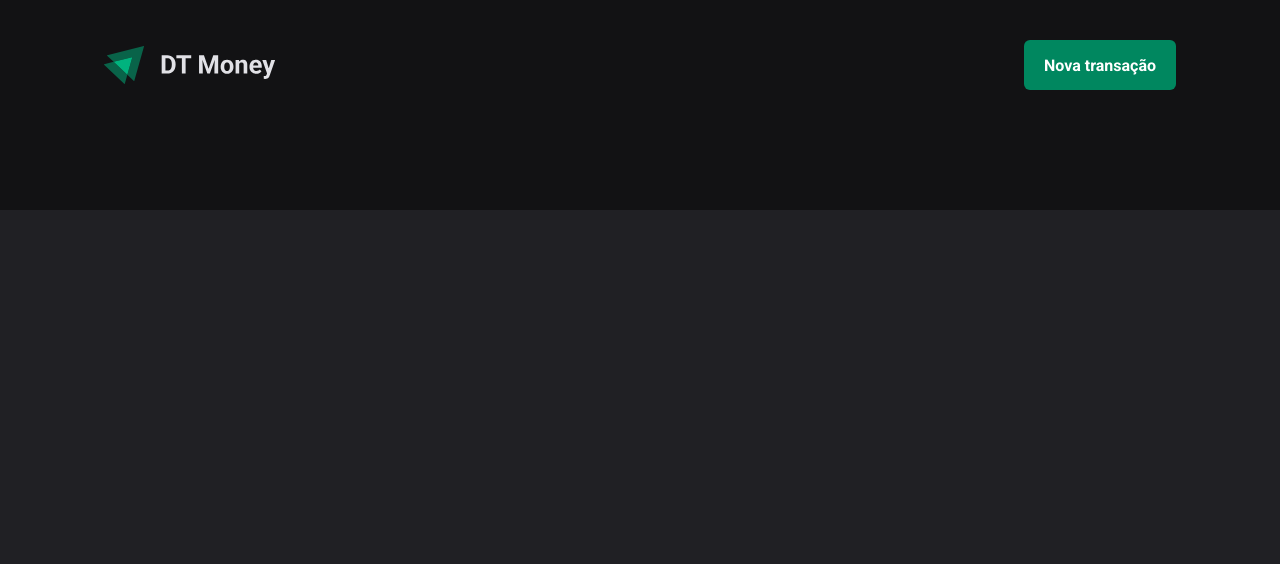
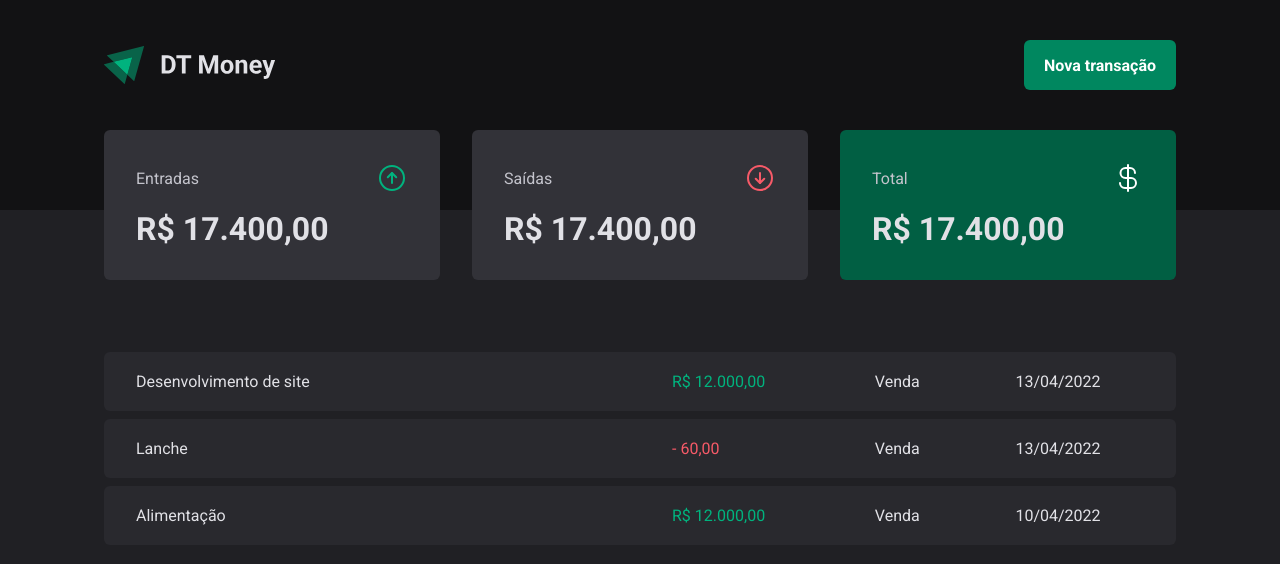
Before and after one commit to yujiarima17/dt-money, a React (Vite) app: page / in a window 1280 px wide. Shown: the top 564 px of the page. Built offline with nearby package versions, Linux system fonts and the light colour scheme.

Commit message:
transaction layout done

```diff
--- a/package.json
+++ b/package.json
@@ -11,6 +11,7 @@
   },
   "dependencies": {
     "@types/styled-components": "^5.1.30",
+    "phosphor-react": "^1.4.1",
     "react": "^18.2.0",
     "react-dom": "^18.2.0",
     "styled-components": "^6.1.1"
--- a/src/pages/Transactions/index.tsx
+++ b/src/pages/Transactions/index.tsx
@@ -1,9 +1,55 @@
 import { Header } from "../../components/Header";
+import { Summary } from "../../components/Summary";
+import { PriceHighlight, TransactionsContainer, TransactionsTable } from "./styles";
 
 export function Transactions(){
     return(
         <div>
             <Header/>
+            <Summary/>
+         <TransactionsContainer>
+            <TransactionsTable>
+                <tbody>
+                    <tr>
+                        <td width="50%">
+                            Desenvolvimento de site
+                        </td>
+                        <td>
+                            <PriceHighlight variant="income">
+                            R$ 12.000,00
+                            </PriceHighlight>
+                        </td>
+                        <td>Venda</td>
+                        <td>13/04/2022</td>
+                    </tr>
+                    <tr>
+                        <td width="50%">
+                          Lanche
+                        </td>
+                        <td>
+                            <PriceHighlight variant="outcome">  - 60,00</PriceHighlight>
+
+                        </td>
+                        <td>Venda</td>
+                        <td>13/04/2022</td>
+                    </tr>
+                    <tr>
+                        <td width="50%">
+                            Alimentação
+                        </td>
+                        <td>
+                            <PriceHighlight variant="income">
+                            R$ 12.000,00
+                            </PriceHighlight>
+
+                        </td>
+                        <td>Venda</td>
+                        <td>10/04/2022</td>
+                    </tr>
+
+                </tbody>
+            </TransactionsTable>
+            </TransactionsContainer>
         </div>
     )
 }
--- a/src/pages/Transactions/styles.ts
+++ b/src/pages/Transactions/styles.ts
@@ -1,16 +1,32 @@
 import { styled } from "styled-components";
 
-export const HeaderContainer = styled.header`
-  background:${props=>props.theme['gray-900']};
-  padding: 2.5rem 0 7.5rem;
-`
-export const HeaderContent = styled.div`
+export const TransactionsContainer = styled.main`
   width: 100%;
   max-width: 1120px;
-  margin: 0 auto;
+  margin: 4rem auto 0;
   padding: 0 1.5rem;
-
-  display: flex;
-  justify-content: space-between;
-  align-items: center;
 `
+export const TransactionsTable = styled.table`
+  width: 100%;
+  border-collapse: separate;
+  border-spacing:0 0.5rem;
+  /* margin-top: 1.5rem; */
+  td{
+    padding: 1.25rem 2rem;
+    background: ${props=>props.theme['gray-700']};
+    &:first-child{
+      border-top-left-radius: 6px;
+      border-bottom-left-radius: 6px;
+    }
+    &:last-child{
+      border-top-right-radius: 6px;
+      border-bottom-right-radius: 6px;
+    }
+  }
+`
+interface PriceHighlightProps{
+  variant:'income' | 'outcome';
+}
+export const PriceHighlight = styled.span<PriceHighlightProps>`
+  color: ${props=>props.variant === 'income' ? props.theme['green-300'] :props.theme['red-300']};
+`
```
Also changed, not shown: 1 other file (tests, documents, lock files or other folders).
